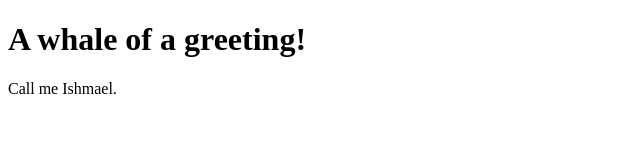
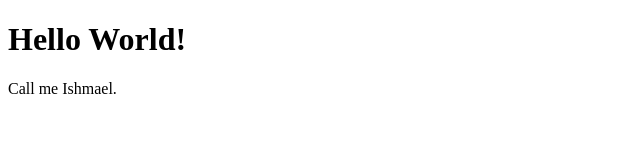
Before and after one commit to Ramtin3/website, a plain HTML site: page index.html in a window 1280 px wide. Shown: the whole page, without its empty margins (0-640 px from the left). Drawn offline with Linux system fonts and the light colour scheme.

Commit message:
Change the title yimmy

```diff
--- a/index.html
+++ b/index.html
@@ -1,10 +1,10 @@
  <!DOCTYPE html>
  <html>
  <head>
- <title></title>
+ <title>A whale of a greeting </title>
  </head>
  <body>
- <h1>A whale of a greeting!</h1>
+ <h1>Hello World!</h1>
  <p>Call me Ishmael.</p>
  </body>
  </html>
```
